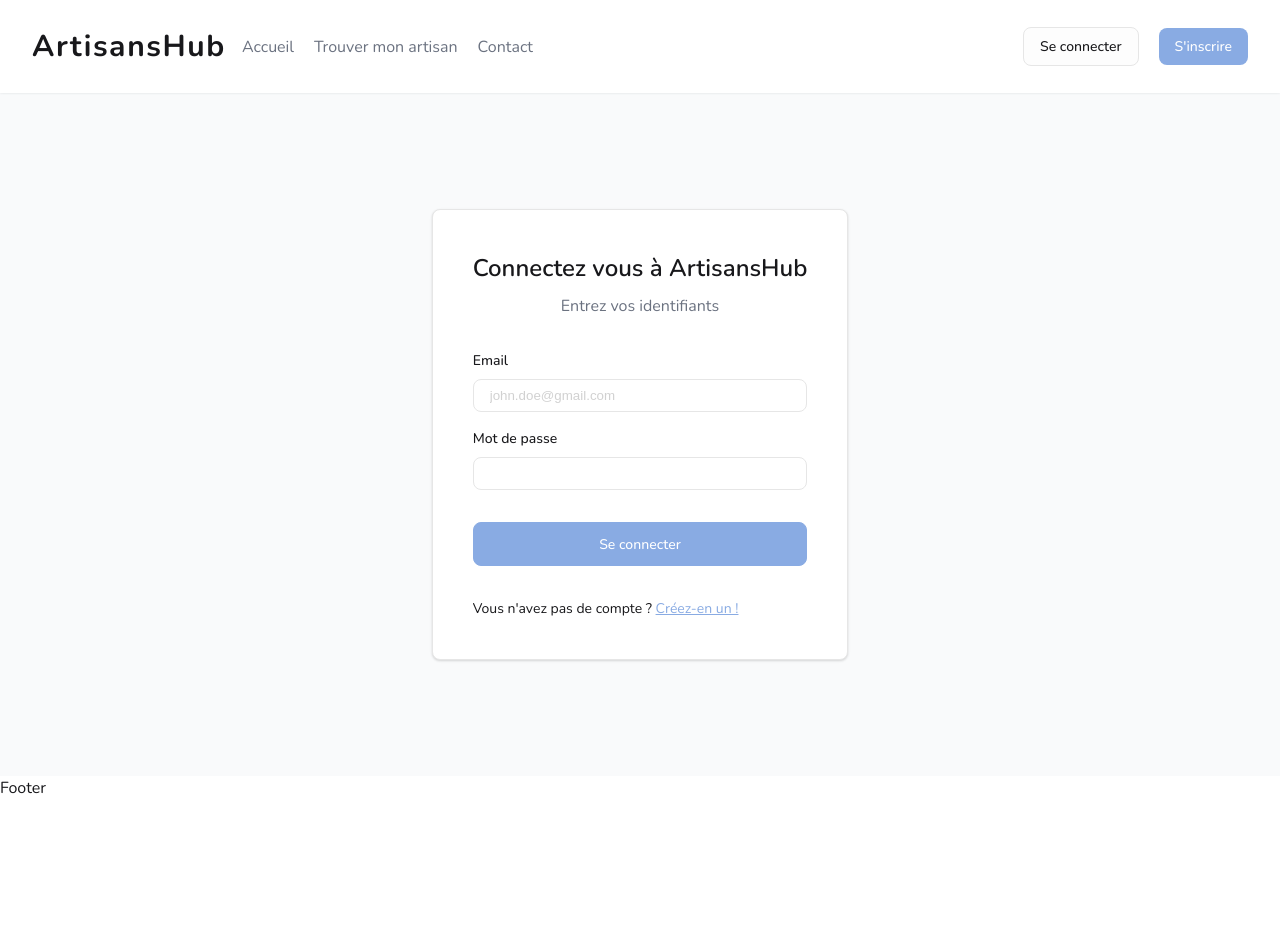
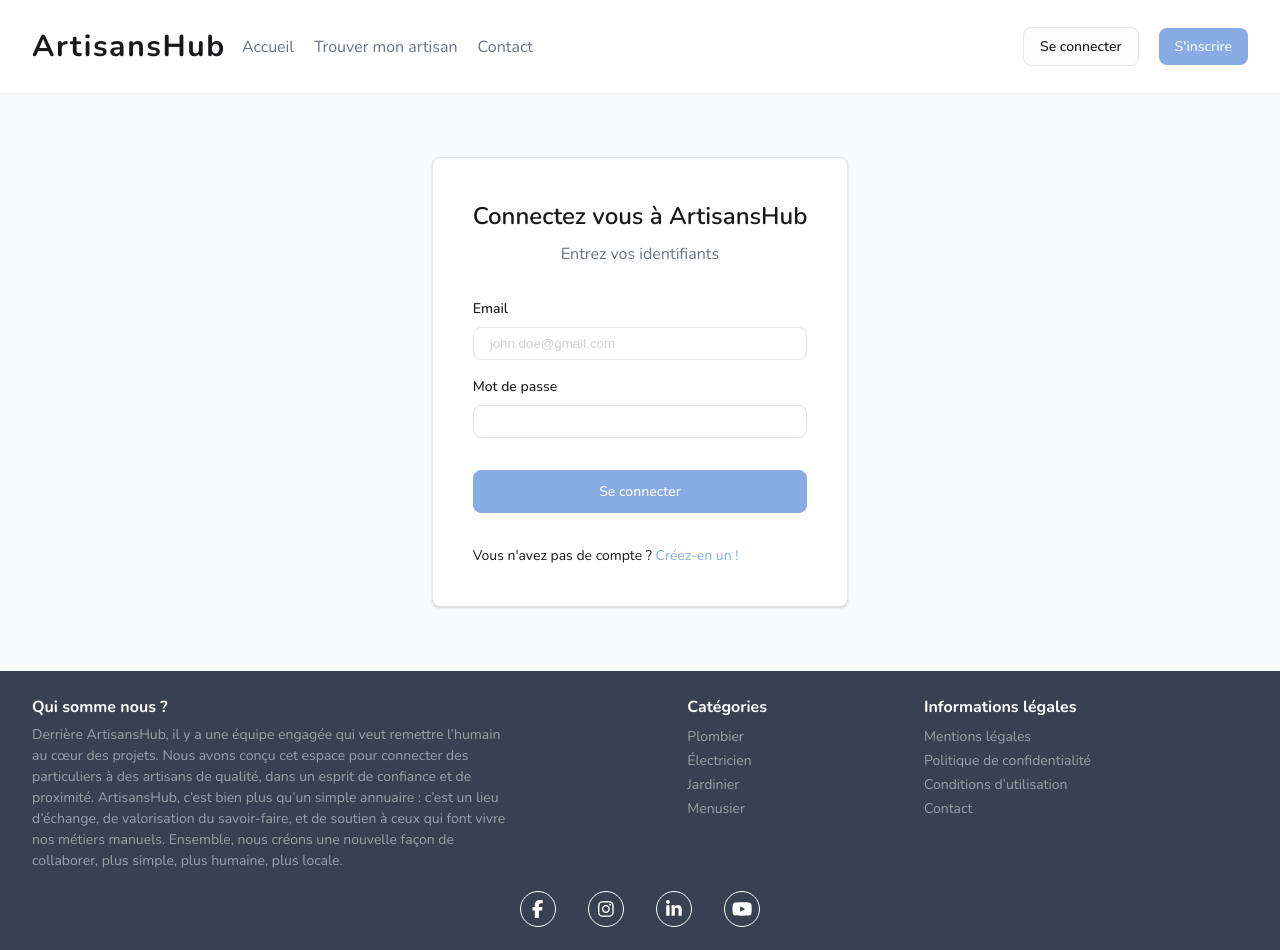
Before and after one commit to David-Hoang/artisanshub-front, a React (Vite) app: page /connexion in a window 1280 px wide. Shown: the top 950 px of the page. Before the commit the page ends 800 px from the top, so only its background shows below. Built offline with nearby package versions, Linux system fonts and the light colour scheme; no server answers.

Commit message:
add footer design

```diff
--- a/package.json
+++ b/package.json
@@ -11,6 +11,8 @@
   },
   "dependencies": {
     "@fortawesome/fontawesome-svg-core": "^6.7.2",
+    "@fortawesome/free-brands-svg-icons": "^6.7.2",
+    "@fortawesome/free-regular-svg-icons": "^6.7.2",
     "@fortawesome/free-solid-svg-icons": "^6.7.2",
     "@fortawesome/react-fontawesome": "^0.2.2",
     "axios": "^1.8.2",
--- a/src/assets/scss/global.scss
+++ b/src/assets/scss/global.scss
@@ -30,8 +30,14 @@
     color : rgba(var.$black, 0.2);
 }
 
-a:visited {
+a, a:visited {
     color : var.$black;
+    text-decoration: none;
+}
+
+ul {
+    list-style: none;
+    padding-left: 0;
 }
 
 body {
@@ -49,7 +55,6 @@
             display: flex;
             align-items: center;
             justify-content: center;
-
             padding : 4rem 1.5rem;
         }
     }
--- a/src/components/Footer.jsx
+++ b/src/components/Footer.jsx
@@ -1,9 +1,84 @@
 import './Footer.scss';
+
+import { FontAwesomeIcon } from '@fortawesome/react-fontawesome';
+import { faFacebookF, faInstagram, faLinkedinIn, faYoutube } from '@fortawesome/free-brands-svg-icons';
+
 
 function Footer() {
     return (
         <footer>
-            Footer
+            <div className="footer-wrapper">
+
+                <div className="footer-main-section">
+                    <div className="footer-about-us">
+                        <h4>Qui somme nous ?</h4>
+                        <p>
+                            Derrière ArtisansHub, il y a une équipe engagée qui veut remettre l’humain au cœur des projets.
+                            Nous avons conçu cet espace pour connecter des particuliers à des artisans de qualité, dans un esprit de confiance et de proximité.
+                            ArtisansHub, c’est bien plus qu’un simple annuaire : c’est un lieu d’échange, de valorisation du savoir-faire, et de soutien à ceux qui font vivre nos métiers manuels.
+                            Ensemble, nous créons une nouvelle façon de collaborer, plus simple, plus humaine, plus locale.
+                        </p>
+                    </div>
+                    <div className="footer-list">
+                        <div className="footer-categories">
+                            <h4>Catégories</h4>
+                            <ul>
+                                <li>
+                                    <a href="#">Plombier</a>
+                                </li>
+                                <li>
+                                    <a href="#">Électricien</a>
+                                </li>
+                                <li>
+                                    <a href="#">Jardinier</a>
+                                </li>
+                                <li>
+                                    <a href="#">Menusier</a>
+                                </li>
+                            </ul>
+                        </div>
+                        <div className="footer-legals">
+                            <h4>Informations légales</h4>
+                            <ul>
+                                <li><a href="#">Mentions légales</a></li>
+                                <li><a href="#">Politique de confidentialité</a></li>
+                                <li><a href="#">Conditions d’utilisation</a></li>
+                                <li><a href="#">Contact</a></li>
+                            </ul>
+                        </div>
+                    </div>
+                </div>
+
+                <div className="footer-social">
+                    <ul>
+                        <li>
+                            <a href="#">
+                                <FontAwesomeIcon icon={faFacebookF} />
+                            </a>
+                        </li>
+                        <li>
+                            <a href="#">
+                            <FontAwesomeIcon icon={faInstagram} />
+                            </a>
+                        </li>
+                        <li>
+                            <a href="#">
+                            <FontAwesomeIcon icon={faLinkedinIn} />
+                            </a>
+                        </li>
+                        <li>
+                            <a href="#">
+                            <FontAwesomeIcon icon={faYoutube} />
+                            </a>
+                        </li>
+                    </ul>
+                </div>
+
+                <div className="footer-signature">
+                    <p>© ArtisansHub 2025</p>
+                    <p>Fait avec amour et passion ❤️</p>
+                </div>
+            </div>
         </footer>
     );
 }
--- a/src/components/Footer.scss
+++ b/src/components/Footer.scss
@@ -1,3 +1,126 @@
 @use "../assets/scss/variables" as var;
 @use "../assets/scss/mixins" as mxn;
 @use "../assets/scss/extends" as ext;
+
+footer {
+    background-color: #374151;
+    color : var.$full-white;
+
+    display : flex;
+    justify-content : center;
+
+    & div.footer-wrapper {
+        max-width: var.$bp-xl;
+        padding : 1.5rem 2rem;
+
+        display : flex;
+        flex-direction: column;
+        gap : var.$gap-xl;
+
+        & div.footer-main-section {
+            display : flex;
+            flex-direction: column;
+            gap : var.$gap-xl;
+
+            & div.footer-about-us, div.footer-list {
+                text-align: center;
+                & h4 {
+                    padding-bottom: 0.3rem;
+                }
+                & p {
+                    font-size: var.$txt-sm;
+                    color : rgba(var.$full-white, 0.5);
+                }
+            }
+
+            & div.footer-list {
+                display : flex;
+                justify-content: space-evenly;
+
+                & div ul {
+                    display : flex;
+                    flex-direction: column;
+                    & li a {
+                        color : rgba(var.$full-white, 0.5);
+                        font-size: var.$txt-sm;
+
+                        &:hover {
+                            color : var.$full-white;
+                            transition: all;
+                            transition-duration: 0.1s;
+                        }
+
+                    }
+                }
+            }
+
+        }
+
+        & div.footer-social {
+        display : flex;
+        justify-content : center;
+
+            & ul{
+                display : flex;
+                align-items: center;
+                gap : 2rem;
+
+                & li a {
+                    display : flex ;
+                    align-items: center;
+                    justify-content: center;
+                    font-size : var.$txt-lg;
+                    color : var.$full-white;
+
+                    border : var.$full-white 1px solid;
+
+                    border-radius: 100%;
+                    width : 2.25rem;
+                    height : 2.25rem;
+
+                    &:hover {
+                        color : var.$gray;
+                        transition: all;
+                        transition-duration: 0.2s;
+                    }
+                }
+            }
+        }
+
+        & div.footer-signature {
+            font-size: var.$txt-sm;
+            text-align: center;
+            color : rgba(var.$full-white, 0.5);
+
+        }
+
+        @media screen and (min-width : var.$bp-md) {
+
+            & div.footer-main-section {
+                flex-direction: row;
+
+                & div.footer-about-us {
+                    text-align: start;
+                }
+
+                & div.footer-about-us{
+                    width : 40%
+                }
+
+                & div.footer-list {
+                    flex-direction: row;
+                    width: 60%;
+
+                    & div ul {
+                        align-items: start;
+                    }
+                }
+
+                & div.footer-about-us, div.footer-list {
+                    text-align: start;
+                }
+            }
+        }
+    }
+
+}
--- a/src/components/Header.scss
+++ b/src/components/Header.scss
@@ -30,13 +30,7 @@
             & a.logo-name {
                 font-size : var.$txt-3xl;
                 font-weight : 700;
-                text-decoration: none;
                 letter-spacing: 0.1rem;
-                color : var.$black;
-
-                &:visited {
-                    color : var.$black;
-                }
             }
 
             & ul.menu {
@@ -65,8 +59,6 @@
 
         & ul.auth-btn {
             display : none;
-            list-style: none;
-            padding-left: 0;
 
             & a.a-btn-secondary {
                 @include mxn.a-btn("secondary", var.$txt-sm);
```
Also changed, not shown: 2 other files (tests, documents, lock files or other folders).
